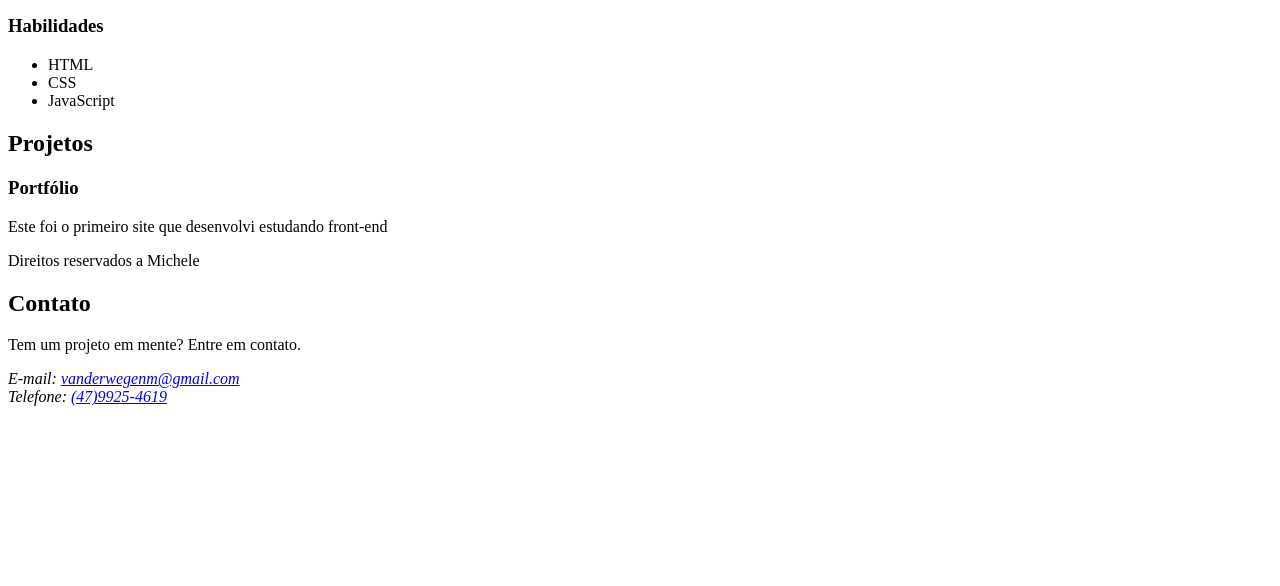
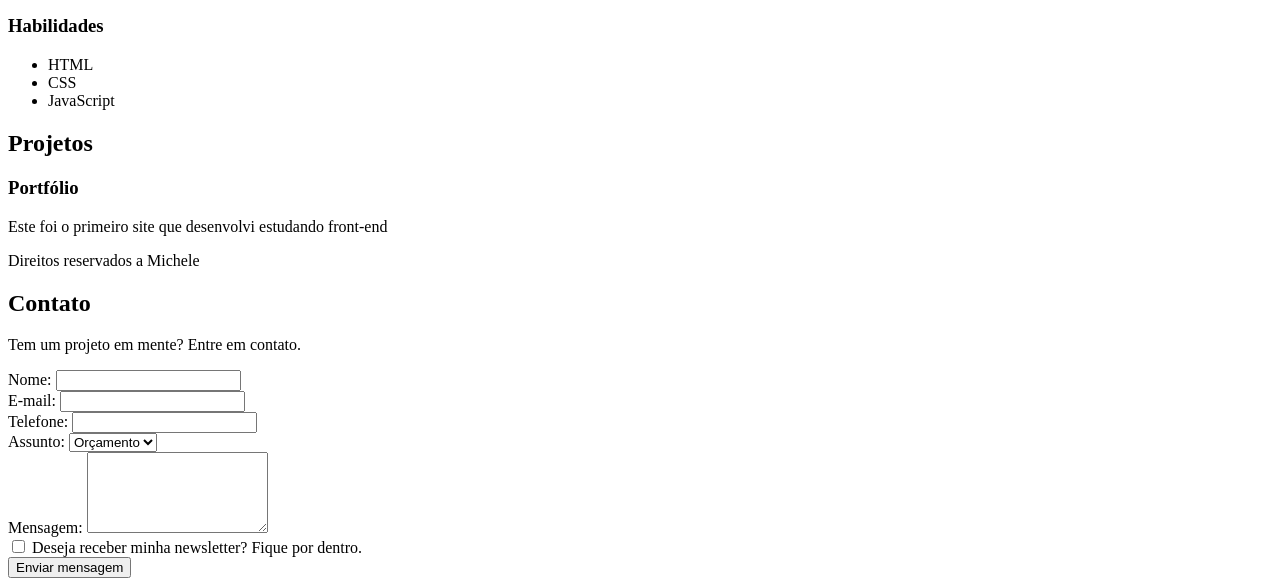
Before and after one commit to vanderwegenm/site, a plain HTML site: page index.html in a window 1280 px wide. Shown: the part 560-1146 px from the top of the page. Before the commit the page ends 974 px from the top, so only its background shows below. Drawn offline with Linux system fonts and the light colour scheme.

Commit message:
Versão com formulário

```diff
--- a/index.html
+++ b/index.html
@@ -24,7 +24,8 @@
 
     <section id="sobre">
         <h2>Sobre mim</h2>
-        <img src="https://conteudo.imguol.com.br/blogs/174/files/2018/05/iStock-648229868-1024x909.jpg" alt="Imagem de foto de perfil" title="Imagem de perfi de Michele">
+        <img src="https://conteudo.imguol.com.br/blogs/174/files/2018/05/iStock-648229868-1024x909.jpg"
+            alt="Imagem de foto de perfil" title="Imagem de perfi de Michele">
 
         <article>
 
@@ -71,10 +72,40 @@
 
             <p>Tem um projeto em mente? Entre em contato.</p>
 
-            <address>
-                E-mail: <a href="malito:vanderwegenm@gmail.com">vanderwegenm@gmail.com</a> <br>
-                Telefone: <a href="tel:+5547999254619">(47)9925-4619</a>
-            </address>
+            <form action="">
+                <label for="nome">Nome: </label>
+                <input type="text" id="nome" name="nome" required><br>
+
+                <label for="email">E-mail: </label>
+                <input type="email" id="email" name="email" required><br>
+
+                <label for="telefone">Telefone: </label>
+                <input type="telefone" id="telefone" name="telefone"><br>
+
+                <label for="assunto">Assunto: </label>
+                <select name="assunto" id="assunto">
+                    <option value="orçamento">Orçamento</option>
+                    <option value="duvida">Dúvida</option>
+                    <option value="outro">Outro</option>
+
+                </select>
+
+                <br>
+
+                <label for="mensagem">Mensagem: </label>
+                <textarea name="mensagem" id="mensagem" cols="20" rows="5" required></textarea>
+
+                <br>
+
+                <input type="checkbox" id="incricao" name="inscricao">
+                <label for="inscricao">Deseja receber minha newsletter? Fique por dentro.</label>
+
+                <br>
+
+                <input type="submit" value="Enviar mensagem">
+
+            </form>
+
 
         </section>
 
```
